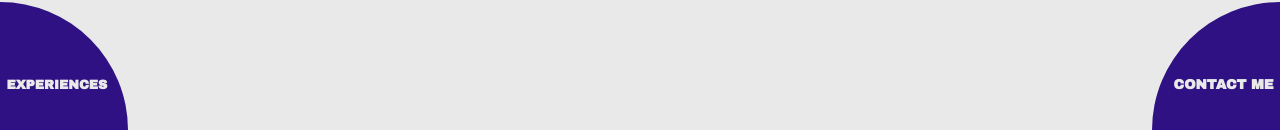
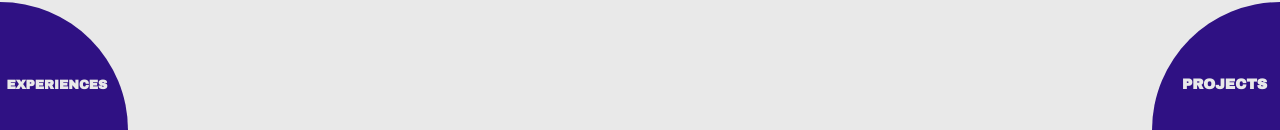
Before and after one commit to Phe0/portfolio, a React (Create React App) app: page / in a window 1280 px wide. Shown: the part 670-800 px from the top of the page. Built offline with nearby package versions, Linux system fonts and the light colour scheme.

Commit message:
change contact to projects

```diff
--- a/src/components/About/About.js
+++ b/src/components/About/About.js
@@ -19,10 +19,13 @@ function About({ close }) {
                 <section className="screen__about__body">
                     <article className="screen__about__body__text-area">
                         <p className="screen__about__body__text-area__text">
-                            Hello! My name is Pedro Féo, I'm a Software Engineer student based in Brasília, Brazil. I enjoy developing websites and web apps that are not only intuitive but make the user want to use it.
+                            Hello! My name is Pedro Féo, I'm a Software Engineer student based in Brasília, Brazil. I enjoy developing websites and web apps that are not only intuitive but also fun to use.
                         </p>
                         <p className="screen__about__body__text-area__text">
                             Currently I'm attending to <a href="https://www.unb.br/" rel="noopener noreferrer" target="_blank">UnB</a>, where I had the opportunity to work on a variety of projects, programs and classes. Besides that I'm a developer intern at <a href="https://react-it.com/" rel="noopener noreferrer" target="_blank">React-it Solutions</a>, where I work on many projects on a daily basis.
+                        </p>
+                        <p className="screen__about__body__text-area__text">
+                            I love boldering and spending time with my friends.
                         </p>
                     </article>
                     <figure className="screen__about__body__img-area">
--- a/src/components/BubbleNav/BubbleNav.js
+++ b/src/components/BubbleNav/BubbleNav.js
@@ -4,11 +4,11 @@ import './BubbleNav.scss'
 import About from '../About/About'
 import Skills from '../Skills/Skills'
 import Experience from '../Experience/Experience'
-import Contact from '../Contact/Contact'
+import Projects from '../Projects/Projects'
 
 function BubbleNav() {
 
-    const navs = [{ name: 'ABOUT ME', component: About }, { name: 'MY SKILLS', component: Skills }, { name: 'EXPERIENCES', component: Experience }, { name: 'CONTACT ME', component: Contact }]
+    const navs = [{ name: 'ABOUT ME', component: About }, { name: 'MY SKILLS', component: Skills }, { name: 'EXPERIENCES', component: Experience }, { name: 'PROJECTS', component: Projects }]
 
     const [shouldAnimate, setShouldAnimate] = useState(false);
     const [positions, setPositions] = useState({
--- a/src/components/BubbleNav/BubbleNav.scss
+++ b/src/components/BubbleNav/BubbleNav.scss
@@ -60,11 +60,11 @@ $bubble-size: 16vh;
     &__item4 {
       color: $white;
       font-family: $bold-font;
-      font-size: 1.7vh;
+      font-size: 1.8vh;
       display: inline-block;
       position: absolute;
       bottom: 30%;
-      right: 5%;
+      right: 10%;
     }
   }
 }
--- a/src/components/Experience/Experience.js
+++ b/src/components/Experience/Experience.js
@@ -1,6 +1,6 @@
 import React from 'react';
 import GoofyLine from '../GoofyLine/GoofyLine'
-import closeIcon from '../../assets/close.svg'
+import closeIcon from '../../assets/closeWhite.svg'
 import './Experience.scss'
 
 import experiences from '../../utils/experience'
@@ -16,6 +16,9 @@ function Experience({close}) {
                     </article>
                     <img src={closeIcon} role="button" alt="close button" className="close-icon" onClick={() => close()} />
                 </section >
+                <p className="experience-text">
+                    Those are some important experiences I had in my career so far.
+                </p>
                 <section className="experiences">
                     {
                         experiences.map((experience, index) => (
--- a/src/components/Experience/Experience.scss
+++ b/src/components/Experience/Experience.scss
@@ -5,6 +5,11 @@
     width: 18px;
     cursor: pointer;
 }
+
+$min_width_p: 320px;
+$max_width_p: 1200px;
+$min_font_p: 20px;
+$max_font_p: 28px;
 
 .experience {
     position: absolute;
@@ -42,6 +47,13 @@
     max-height: 70vh;
     overflow-y: auto;
     padding-right: 10px;
+}
+
+.experience-text {
+    line-height: 1.4;
+    font-family: $main-font;
+    color: $white;
+    @include fluid-type($min_width_p, $max_width_p, $min_font_p, $max_font_p);
 }
 
 .experience-card {
--- a/src/components/Contact/Contact.js
+++ b/src/components/Projects/Projects.js
@@ -1,16 +1,16 @@
 import React from 'react';
 import GoofyLine from '../GoofyLine/GoofyLine'
 import closeIcon from '../../assets/close.svg'
-import './Contact.scss'
+import './Projects.scss'
 
-function Contact({close}) {
+function Projects({close}) {
 
     return (
-        <main role="dialog" className="contact">
-        <section className="contact__content">
+        <main role="dialog" className="projects">
+        <section className="projects__content">
             <section className="title-area">
                 <article className="title-area__title">
-                    <GoofyLine line="Contact" priority="6" color="purple-only" />
+                    <GoofyLine line="Projects" priority="6" color="purple-only" />
                 </article>
                 <img src={closeIcon} role="button" alt="close button" className="close-icon" onClick={() => close()} />
             </section >
@@ -19,4 +19,4 @@ function Contact({close}) {
     )
 }
 
-export default React.memo(Contact)
+export default React.memo(Projects)
--- a/src/components/Contact/Contact.scss
+++ b/src/components/Projects/Projects.scss
@@ -3,7 +3,7 @@
     cursor: pointer;
 }
 
-.contact {
+.projects {
     position: absolute;
     bottom: 0;
     direction: ltr;
--- a/src/components/Skills/Skills.js
+++ b/src/components/Skills/Skills.js
@@ -18,6 +18,9 @@ function Skills({close}) {
                     <img src={closeIcon} role="button" alt="close button" className="close-icon" onClick={() => close()} />
                 </section >
                 <section className="skills-content">
+                    <p className="screen__about__body__text-area__text">
+                        Here are some of my skills.
+                    </p>
                     <section className="skills-content__section">
                         {
                             skills.map((skill, index) => (
@@ -25,6 +28,9 @@ function Skills({close}) {
                             ))
                         }
                     </section>
+                    <p className="screen__about__body__text-area__text">
+                        And here are some of the technologies I enjoy using.
+                    </p>
                     <section className="skills-content__section">
                     {
                         techs.map((tech, index) => (
--- a/src/components/Skills/Skills.scss
+++ b/src/components/Skills/Skills.scss
@@ -40,10 +40,10 @@
     overflow-y: auto;
     &__section {
         display: flex;
-        justify-content: space-around;
+        justify-content: space-between;
         align-items: center;
         flex-wrap: wrap;
-        margin: 4rem 0;
+        margin: 2rem 0 4rem 0;
         margin-right: 10px;
     }
 }
```
Also changed, not shown: src/assets/closeWhite.svg (added).
